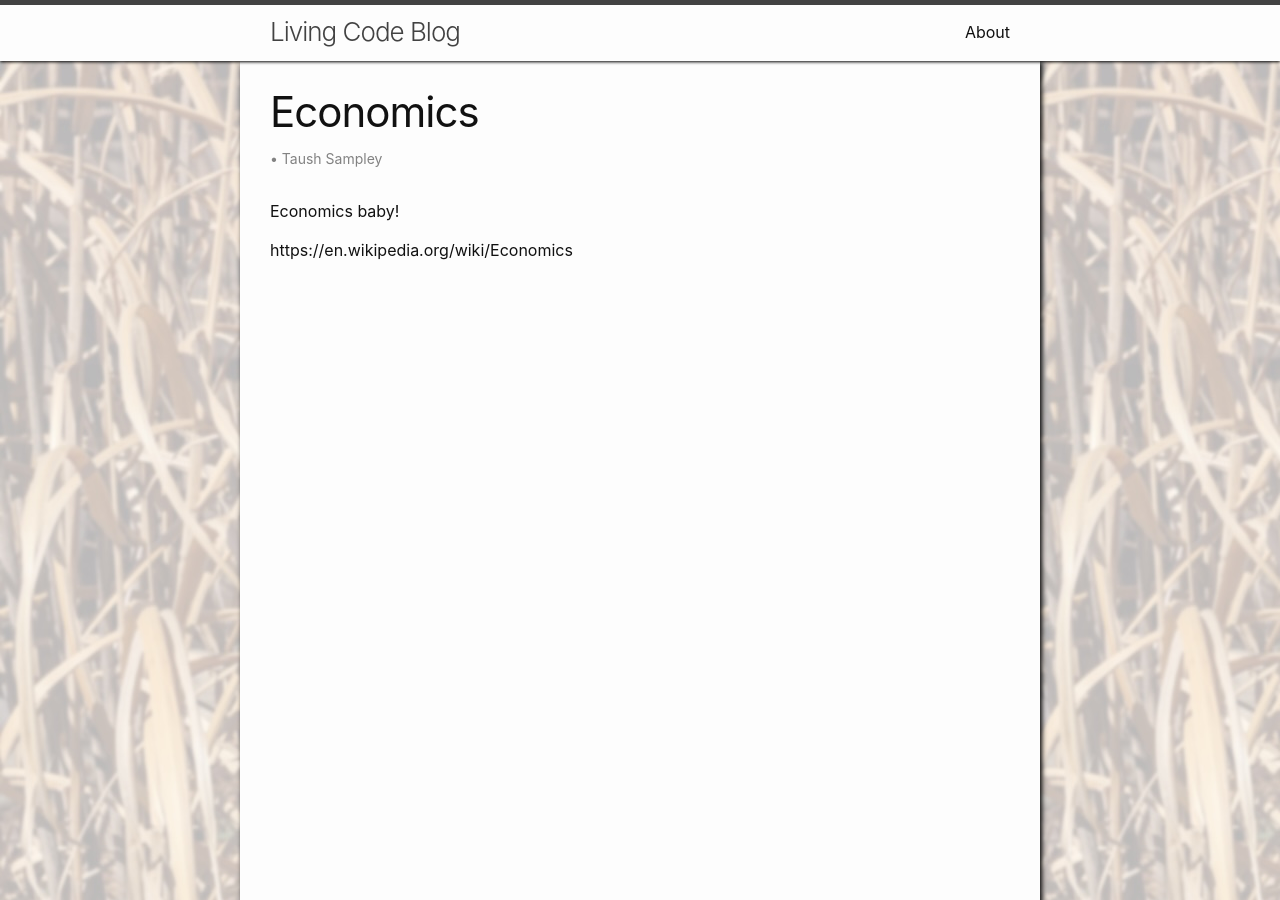
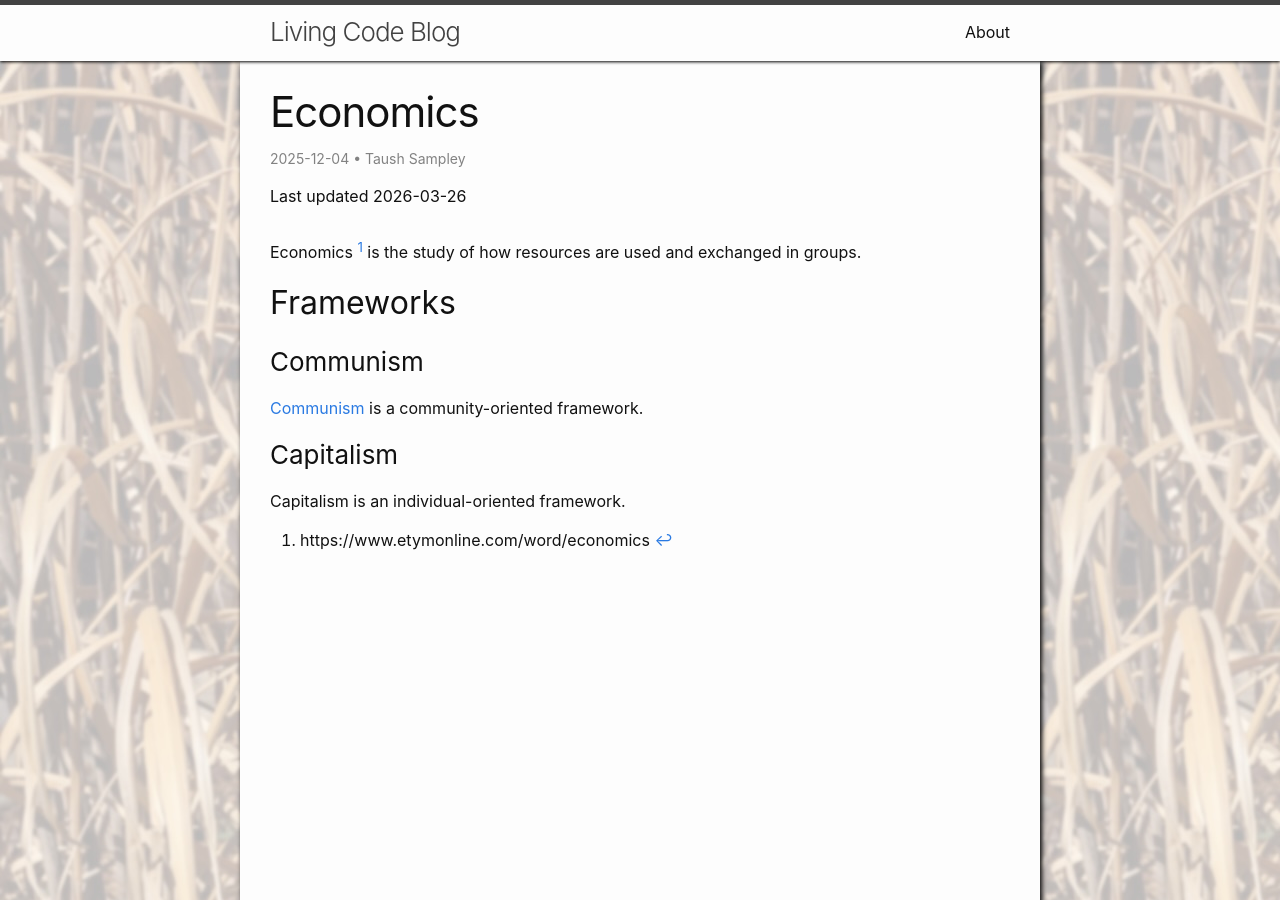
Before and after one commit to TSampley/TSampley.github.io, a Jekyll site: the page built from science/economics/index.md, in a window 1280 px wide and 900 px high. Built offline with Jekyll 4.4.1, drawn with Linux system fonts in a browser that asks for light colours.

Commit message:
Move communism page to economics subtopic

```diff
--- a/science/economics/index.md
+++ b/science/economics/index.md
@@ -2,9 +2,24 @@
 layout: wiki
 
 title: Economics
-description:
+description: The study of resources, their use, and
+date: 2025-12-04 034705 -0600
+updated: 2026-03-26 1938 -0500
 ---
 
-Economics baby!
+Economics [^etym-economics] is the study of how resources are used and exchanged in groups.
 
-https://en.wikipedia.org/wiki/Economics
+## Frameworks
+
+### Communism
+
+[Communism](./communism) is a community-oriented framework.
+
+### Capitalism
+
+Capitalism is an individual-oriented framework.
+
+[^etym-economics]: https://www.etymonline.com/word/economics
+[^wiki-economics]: https://en.wikipedia.org/wiki/Economics
+[^etym-industry]: https://www.etymonline.com/word/industry
+[^wiki-industry]: https://en.wikipedia.org/wiki/Industry
```
